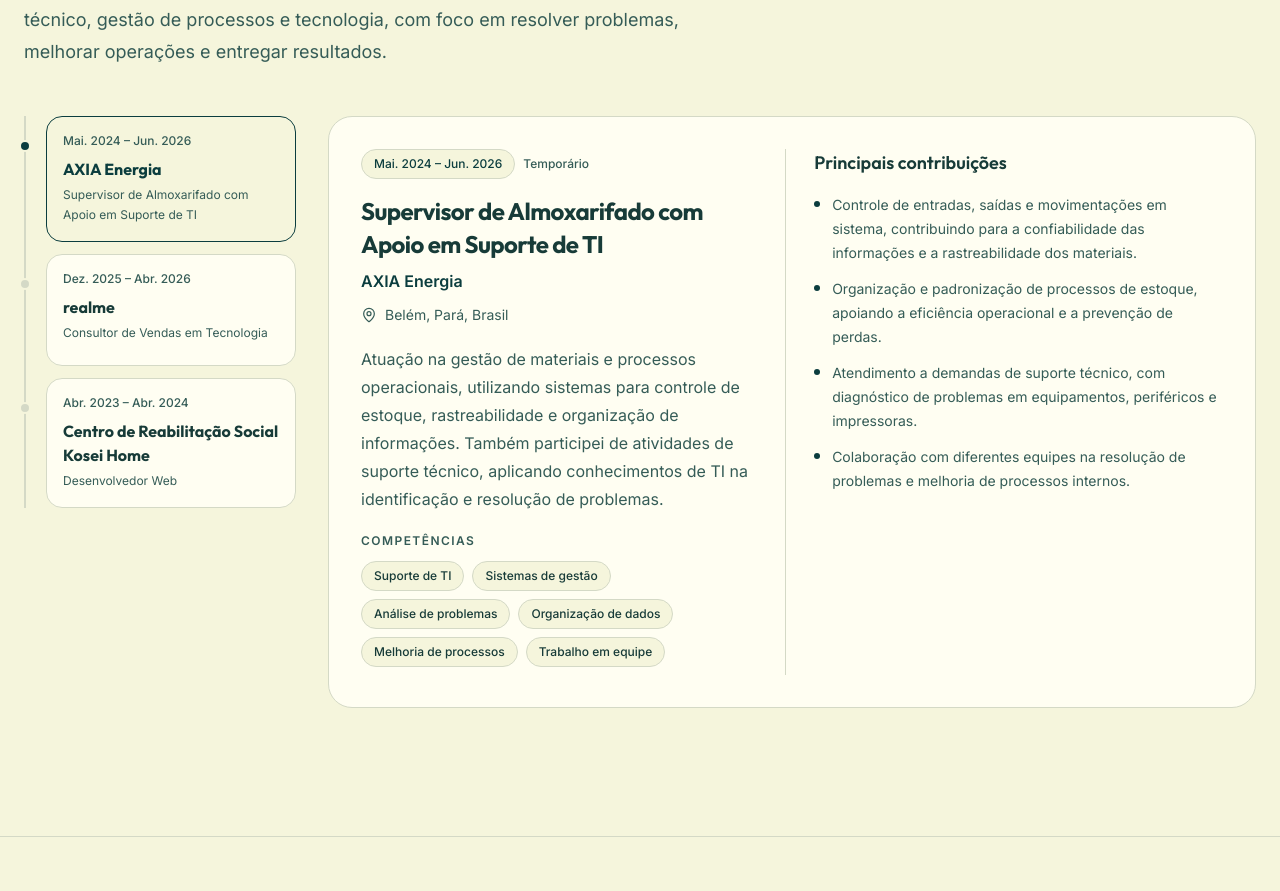
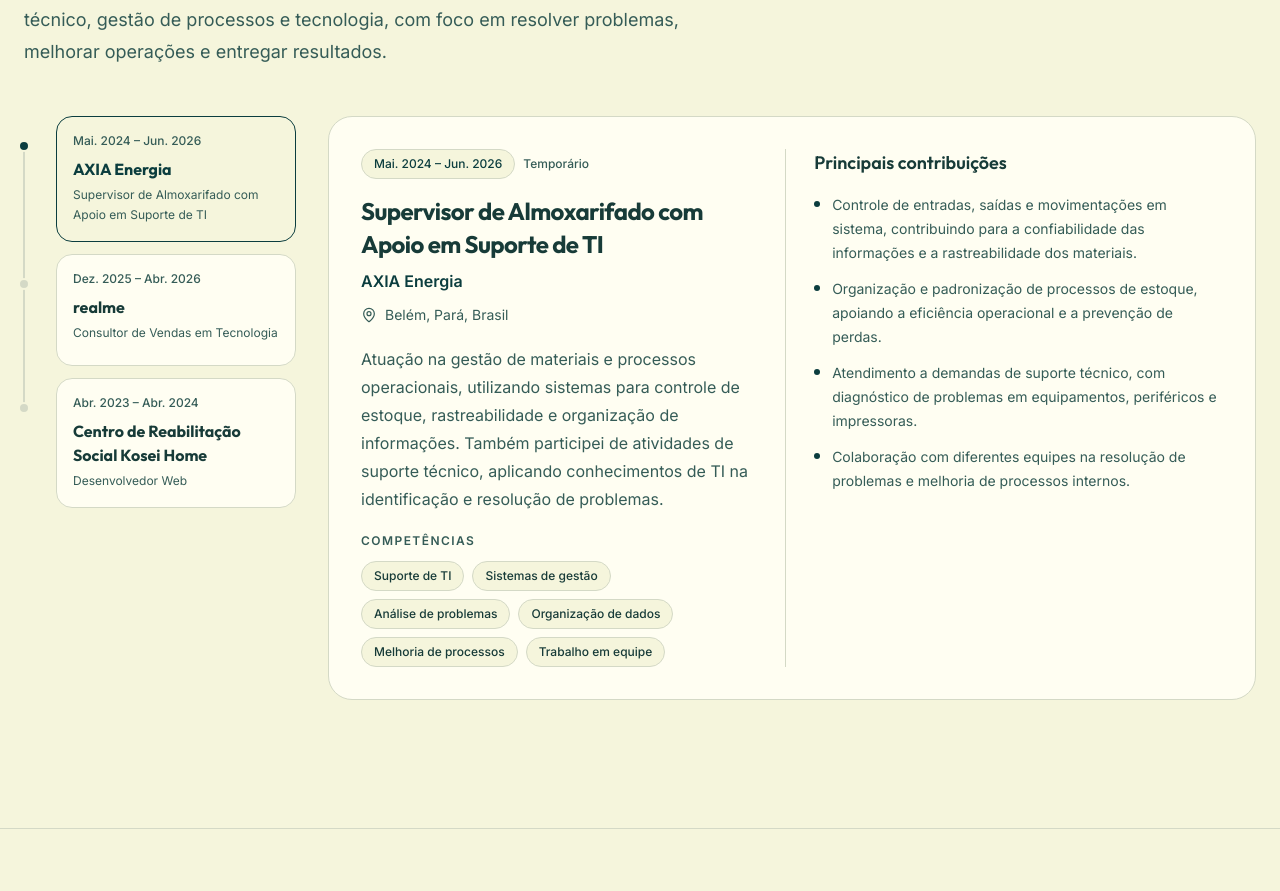
Before and after one commit to AlexandroLeao/developer-portfolio, a React (Vite) app: page / in a window 1280 px wide. Shown: the part 3225-4116 px from the top of the page. Built offline with nearby package versions, Linux system fonts and the light colour scheme.

Commit message:
feat: animate completed experience milestones and fit active panel

```diff
--- a/src/components/ExperienceTimeline.tsx
+++ b/src/components/ExperienceTimeline.tsx
@@ -14,20 +14,38 @@ const translations = {
 export default function ExperienceTimeline({ language }: ExperienceTimelineProps) {
   const [selectedId, setSelectedId] = useState(experiences[0].id)
   const text = translations[language]
+  const selectedIndex = experiences.findIndex((experience) => experience.id === selectedId)
 
   return (
     <div className="grid items-start gap-6 lg:grid-cols-[17rem_minmax(0,1fr)] xl:gap-8">
       <nav aria-label={text.navigation}>
-        <ol className="grid gap-3 sm:grid-cols-3 lg:relative lg:grid-cols-1 lg:border-l-2 lg:border-(--color-border) lg:pl-5">
-          {experiences.map((experience) => {
+        <ol className="grid gap-3 sm:grid-cols-3 lg:grid-cols-1 lg:pl-8">
+          {experiences.map((experience, index) => {
             const isSelected = experience.id === selectedId
+            const isReached = index <= selectedIndex
 
             return (
               <li key={experience.id} className="relative min-w-0">
+                {index < experiences.length - 1 && (
+                  <span
+                    aria-hidden="true"
+                    data-testid={`timeline-connector-${index}`}
+                    data-reached={index < selectedIndex}
+                    className="pointer-events-none absolute -left-[2.0625rem] -bottom-[2.625rem] top-[1.875rem] hidden w-0.5 bg-(--color-border) lg:block"
+                  >
+                    <span
+                      className={`absolute inset-0 origin-top bg-(--color-primary) transition-transform duration-500 ease-out motion-reduce:transition-none ${
+                        index < selectedIndex ? 'scale-y-100' : 'scale-y-0'
+                      }`}
+                    />
+                  </span>
+                )}
                 <span
                   aria-hidden="true"
-                  className={`absolute -left-[1.7rem] top-6 hidden h-3 w-3 rounded-full border-2 border-(--color-background) lg:block ${
-                    isSelected ? 'bg-(--color-primary)' : 'bg-(--color-border)'
+                  data-testid={`timeline-node-${index}`}
+                  data-reached={isReached}
+                  className={`absolute -left-[2.375rem] top-6 z-10 hidden h-3 w-3 rounded-full border-2 border-(--color-background) transition-colors duration-300 lg:block ${
+                    isReached ? 'bg-(--color-primary)' : 'bg-(--color-border)'
                   }`}
                 />
                 <button
@@ -35,7 +53,7 @@ export default function ExperienceTimeline({ language }: ExperienceTimelineProps
                   aria-pressed={isSelected}
                   aria-controls={`experience-panel-${experience.id}`}
                   onClick={() => setSelectedId(experience.id)}
-                  className={`flex h-full min-h-28 w-full flex-col items-start rounded-2xl border p-4 text-left transition-colors duration-200 focus-visible:outline-2 focus-visible:outline-offset-4 focus-visible:outline-(--color-primary) motion-reduce:transition-none ${
+                  className={`relative z-10 flex h-full min-h-28 w-full flex-col items-start rounded-2xl border p-4 text-left transition-colors duration-200 focus-visible:outline-2 focus-visible:outline-offset-4 focus-visible:outline-(--color-primary) motion-reduce:transition-none ${
                     isSelected
                       ? 'border-(--color-primary) bg-(--color-background)'
                       : 'border-(--color-border) bg-(--color-surface) hover:border-(--color-primary)'
@@ -59,7 +77,7 @@ export default function ExperienceTimeline({ language }: ExperienceTimelineProps
         </ol>
       </nav>
 
-      <div className="grid min-w-0">
+      <div className="min-w-0">
         {experiences.map((experience) => {
           const isSelected = experience.id === selectedId
 
@@ -71,9 +89,8 @@ export default function ExperienceTimeline({ language }: ExperienceTimelineProps
               aria-label={`${experience.role[language]} — ${experience.company}`}
               aria-hidden={!isSelected}
               inert={!isSelected}
-              className={`col-start-1 row-start-1 min-w-0 transition-opacity duration-200 motion-reduce:transition-none ${
-                isSelected ? 'visible opacity-100' : 'invisible pointer-events-none opacity-0'
-              }`}
+              hidden={!isSelected}
+              className={`min-w-0 ${isSelected ? 'block' : 'hidden'}`}
             >
               <ExperienceCard experience={experience} language={language} />
             </div>
```
